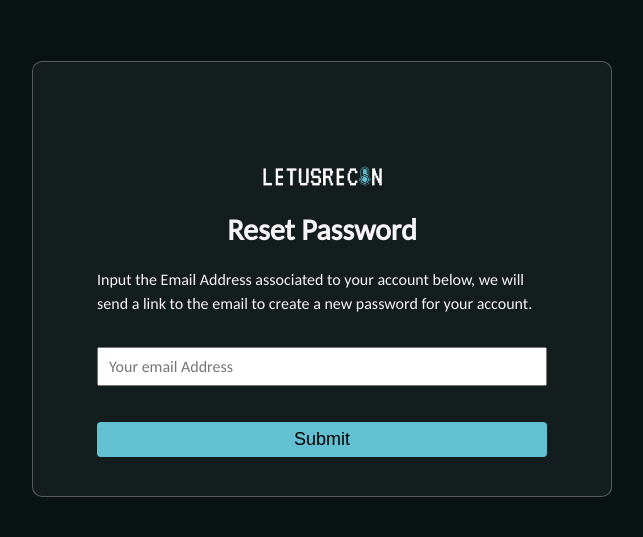
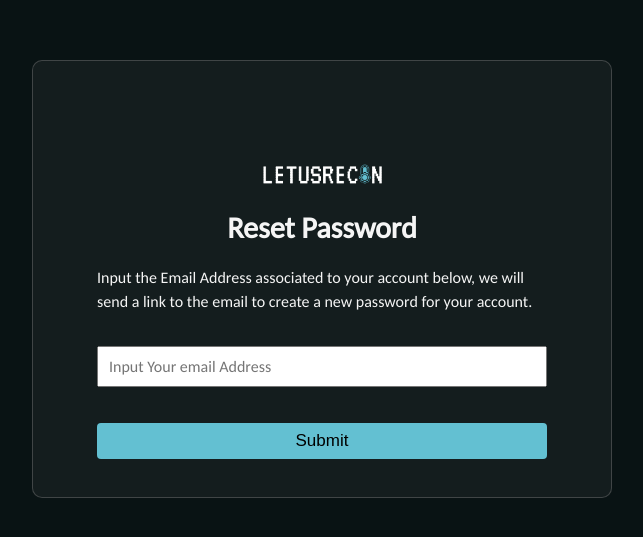
Before and after one commit to letusrecon/Frontend, a Next.js app: page /ResetPassword in a window 1280 px wide. Shown: the part 121-658 px from the top of the page, without its empty margins (318-961 px from the left). Built offline with nearby package versions, Linux system fonts and the light colour scheme.

Commit message:
reset password page

```diff
--- a/src/pages/ResetPassword.js
+++ b/src/pages/ResetPassword.js
@@ -39,7 +39,7 @@ export default function ResetPassword() {
         </p>
         <input
           type="email"
-          placeholder="Your email Address
+          placeholder="Input Your email Address
         "
           className={styles.reset_password_input}
           onChange={(e) => {
--- a/src/pages/ResetPassword.module.css
+++ b/src/pages/ResetPassword.module.css
@@ -9,7 +9,7 @@
 .reset_password_form{
     background-color: #141d1e;
     padding: 3% 5%;
-    border: 1px solid rgba(154, 152, 152, 0.505);
+    border: 1px solid rgba(154, 152, 152, 0.328);
     border-radius: 10px;
 
 }
@@ -45,7 +45,7 @@
 
 .reset_password_input{
     width: 450px;
-    padding: 8px 10px;
+    padding: 9px 10px;
     margin-bottom: 8%;
     font-size: 16px;
     outline-color: var(--btn-color) ;
@@ -54,8 +54,8 @@
 
 .reset_password_action_btn{
     width: 450px;
-    padding: 7px 15px;
-    font-size: 18px;
+    padding: 8px 15px;
+    font-size: 17px;
     border: 0;
     background-color: var(--btn-color);
     border-radius: 4px;
```
